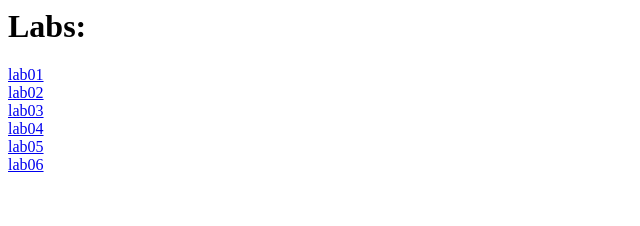
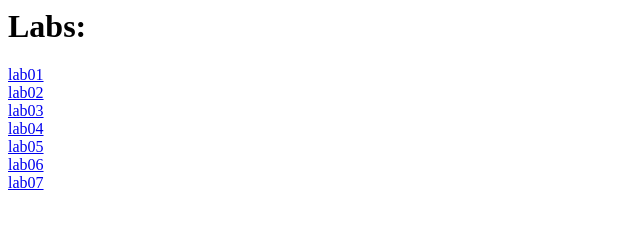
Before and after one commit to VladislavMashkov/VladislavMashkov.github.io, a plain HTML site: page index.html in a window 1280 px wide. Shown: the full height of the page, 0-640 px from the left. Drawn offline with Linux system fonts and the light colour scheme.

Commit message:
Update index.html

```diff
--- a/index.html
+++ b/index.html
@@ -5,3 +5,4 @@
 <a href="/lab04">lab04</a><br>
 <a href="/lab05">lab05</a><br>
 <a href="/lab06">lab06</a><br>
+<a href="/lab07">lab07</a><br>
```
